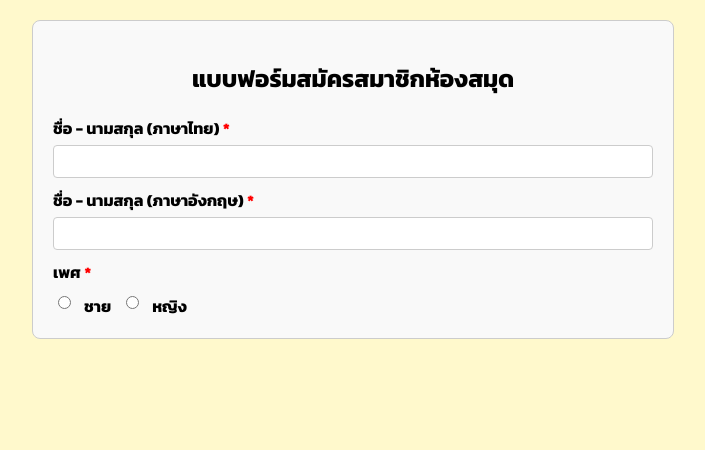
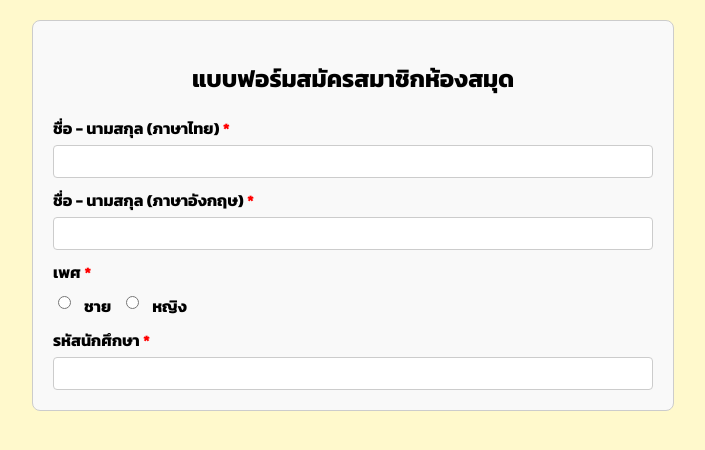
Before and after one commit to SaltedYogurt/6709616640_LibraryMembershipApplicationForm, a plain HTML site: page index.html in a window 1280 px wide. Shown: the whole page, without its empty margins (287-992 px from the left). Drawn offline with Linux system fonts and the light colour scheme.

Commit message:
added SID form

```diff
--- a/index.html
+++ b/index.html
@@ -29,6 +29,12 @@
                     <label for="gender-female">หญิง</label>
                 </div>
             </div>
+
+            <div class="form-group">
+                <label for="student-id">รหัสนักศึกษา <span class="required">*</span></label>
+                <input type="text" id="student-id" name="student-id" title="กรุณากรอกรหัสนักศึกษา 8 หลัก" required>
+            </div>
+
     </div>
 </body>
 </html>
```
